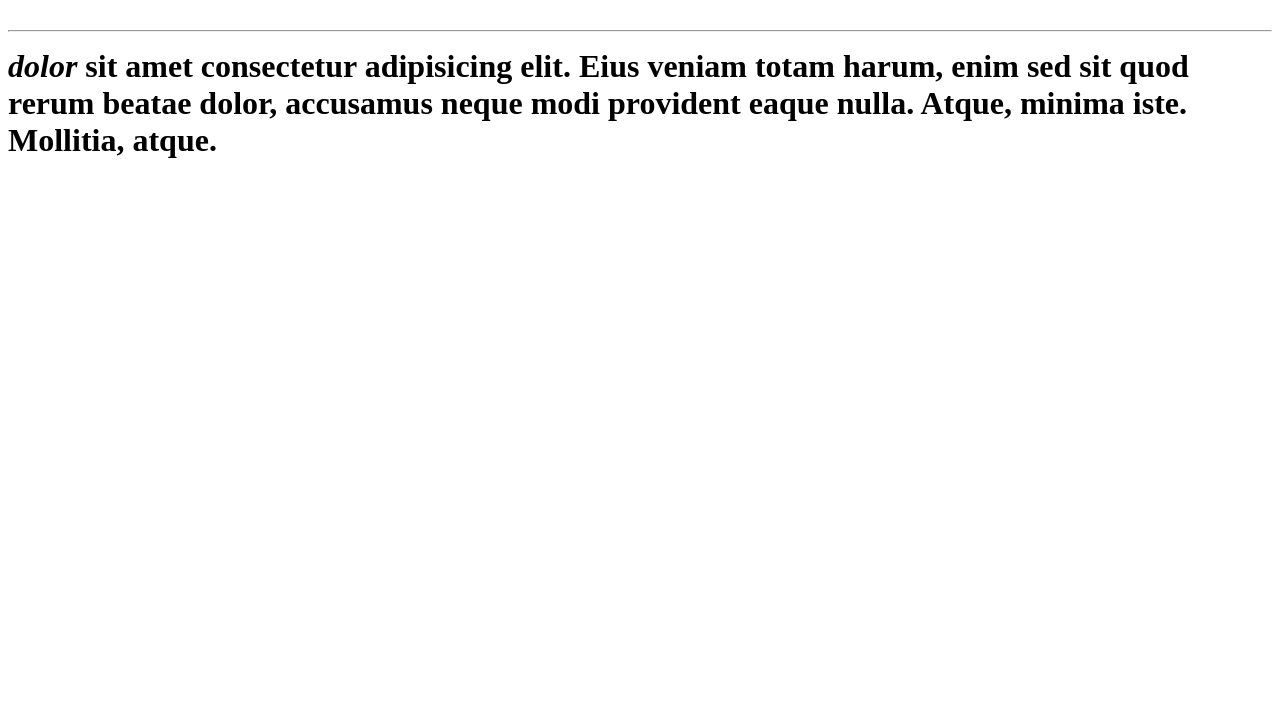
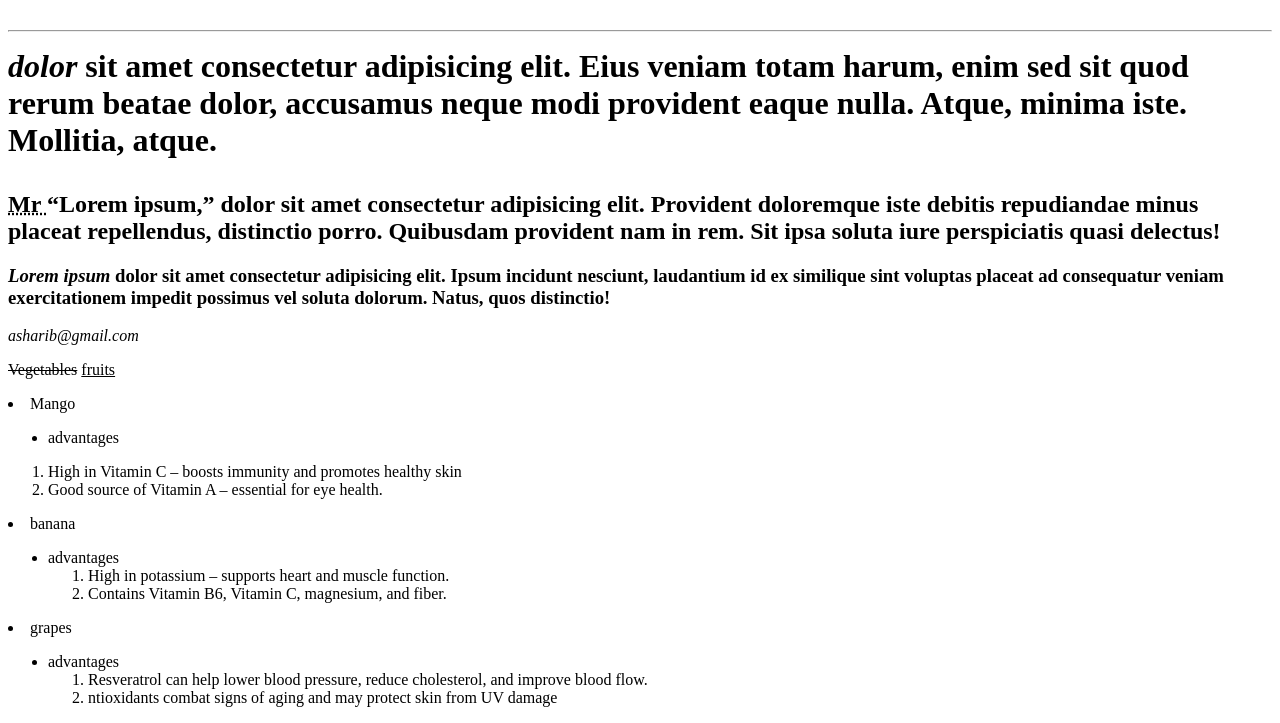
Before and after one commit to asharib505/asharib-coding, a plain HTML site: page index.html in a window 1280 px wide. Shown: the part 78-801 px from the top of the page. Drawn offline with Linux system fonts and the light colour scheme.

Commit message:
Add files via upload

```diff
--- a/index.html
+++ b/index.html
@@ -1,12 +1,65 @@
 <!DOCTYPE html>
 <html lang="en">
+
 <head>
     <meta charset="UTF-8">
     <meta name="viewport" content="width=device-width, initial-scale=1.0">
     <title>asharib</title>
 </head>
+
 <body>
-    <h1><p><b>1<sup>st</sup><strong>Lorem&nbsp;&nbsp;&nbsp; ipsum,</strong></b> <br><hr> <i>dolor</i> sit amet consectetur adipisicing elit. Eius veniam totam harum, enim sed sit quod rerum beatae dolor, accusamus neque modi provident eaque nulla. Atque, minima iste. Mollitia, atque.</p></h1>
+    <h1>
+        <p><b>1<sup>st</sup><strong>Lorem&nbsp;&nbsp;&nbsp; ipsum,</strong></b> <br>
+            <hr> <i>dolor</i> sit amet consectetur adipisicing elit. Eius veniam totam harum, enim sed sit quod rerum
+            beatae dolor, accusamus neque modi provident eaque nulla. Atque, minima iste. Mollitia, atque.
+        </p>
+    </h1>
+
+    <h2><abbr title="mister">Mr
+        </abbr><q>Lorem ipsum,</q> dolor sit amet consectetur adipisicing elit. Provident doloremque iste debitis
+        repudiandae minus placeat repellendus, distinctio porro. Quibusdam provident nam in rem. Sit ipsa soluta iure
+        perspiciatis quasi delectus!</h2>
+
+    <h3><cite> <dfn>Lorem ipsum</dfn></cite> dolor sit amet consectetur adipisicing elit. Ipsum incidunt nesciunt,
+        laudantium id ex similique sint voluptas placeat ad consequatur veniam exercitationem impedit possimus vel
+        soluta dolorum. Natus, quos distinctio!</h3>
+
+    <address>
+        <p><a href="asharib@gmail.com"></a>asharib@gmail.com</p></address>
+
+        <p>
+            <del>Vegetables</del> <ins>fruits</ins>
+        <ul></ul>
+        <li>Mango</li>
+        <ul>
+            <li>advantages</li>
+        </ul>
+        <ol>
+            <li>High in Vitamin C – boosts immunity and promotes healthy skin</li>
+              <li>Good source of Vitamin A – essential for eye health.</li>
+        </ol>
+
+        <li>banana</li>
+        <ul>
+            <li>advantages</li>
+            <ol>
+                <li>High in potassium – supports heart and muscle function.</li>
+                <li>Contains Vitamin B6, Vitamin C, magnesium, and fiber.</li>
+            </ol>
+        </ul>
+        <li>grapes</li>
+        <ul>
+            <li>advantages</li>
+            <ol>
+            <li>Resveratrol can help lower blood pressure, reduce cholesterol, and improve blood flow.</li>
+                <li>ntioxidants combat signs of aging and may protect skin from UV damage</li>
+            </ol>
+        </ul>
+
+        </ol>
+        </p>
+
 
 </body>
+
 </html>
```
